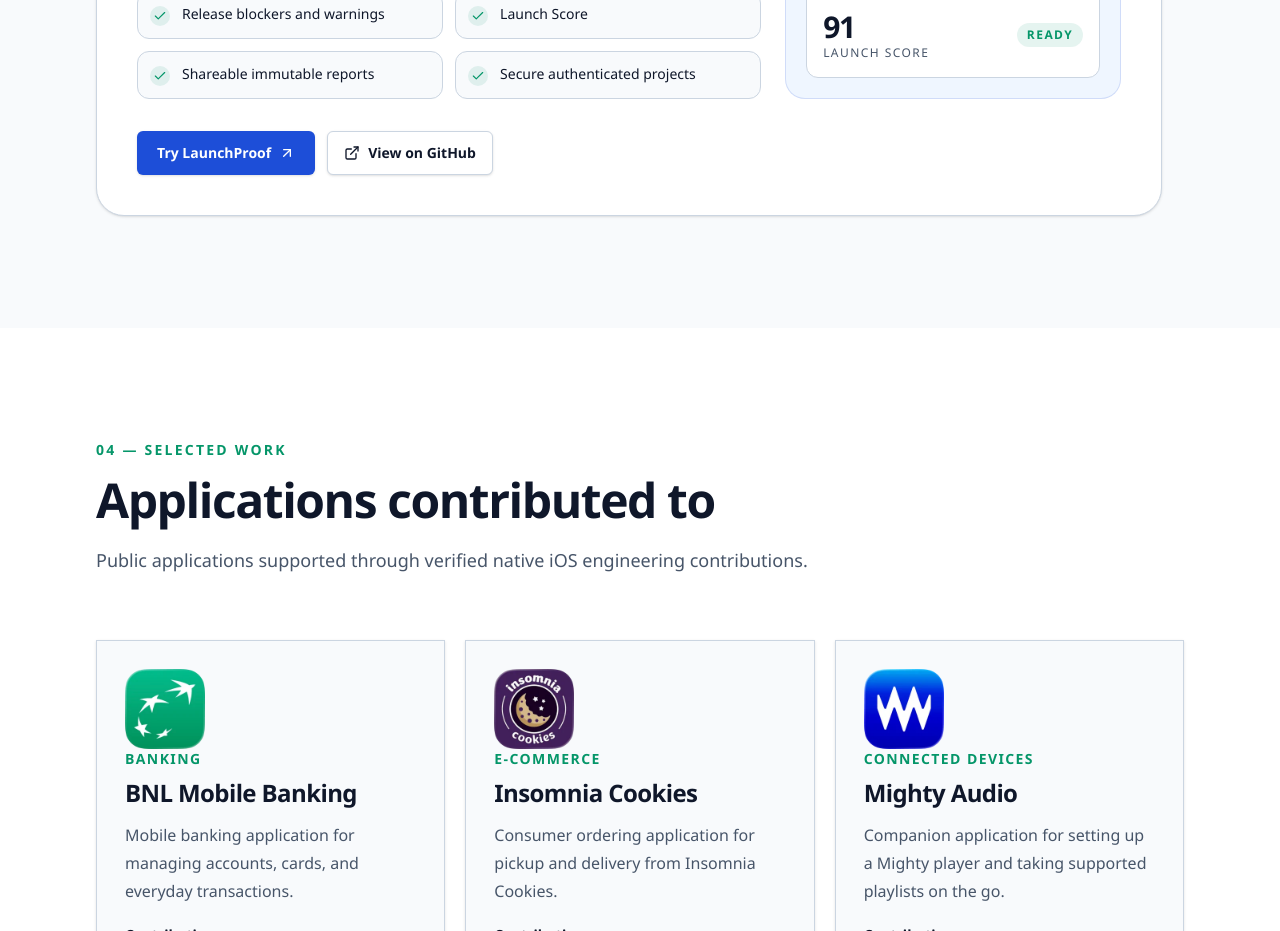
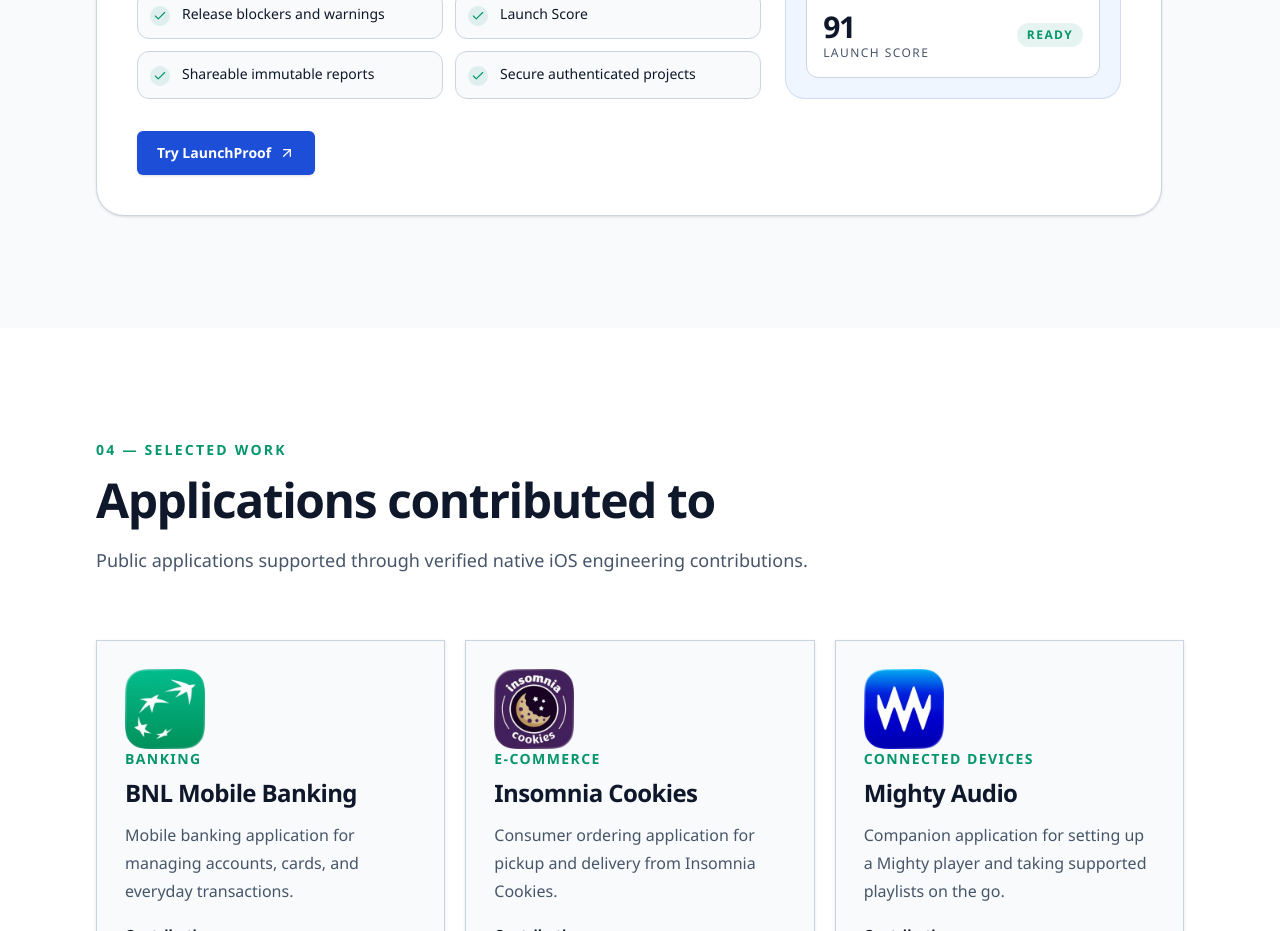
Before and after one commit to ERBDINESH/my-website, a Next.js app: page / in a window 1280 px wide. Shown: the part 3920-4851 px from the top of the page. Built offline with nearby package versions, Linux system fonts and the light colour scheme.

Commit message:
chore: remove LaunchProof repository link

```diff
--- a/src/components/sections/featured-project-section.tsx
+++ b/src/components/sections/featured-project-section.tsx
@@ -1,4 +1,4 @@
-import { ArrowUpRight, Check, ExternalLink, ShieldCheck } from "lucide-react";
+import { ArrowUpRight, Check, ShieldCheck } from "lucide-react";
 import { ActionLink } from "@/components/ui/action-link";
 import { Container } from "@/components/ui/container";
 import { SectionHeading } from "@/components/ui/section-heading";
@@ -108,14 +108,6 @@
               Try LaunchProof
               <ArrowUpRight className="ml-2 size-4" aria-hidden="true" />
             </ActionLink>
-            <ActionLink
-              href={featuredProject.githubUrl}
-              variant="secondary"
-              className="px-4 py-2.5"
-            >
-              <ExternalLink className="mr-2 size-4" aria-hidden="true" />
-              View on GitHub
-            </ActionLink>
           </div>
         </div>
       </Container>
```
